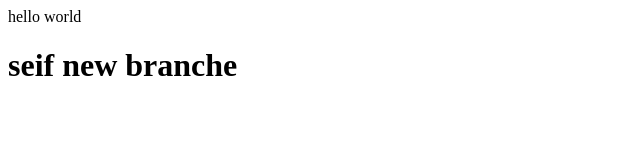
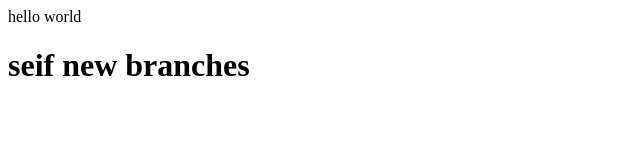
Before and after one commit to Safasif0/test-training, a plain HTML site: page index.html in a window 1280 px wide. Shown: the full height of the page, 0-640 px from the left. Drawn offline with Linux system fonts and the light colour scheme.

Commit message:
new branche

```diff
--- a/index.html
+++ b/index.html
@@ -8,7 +8,8 @@
 <body>
     hello world
     <h1>
-        seif  new branche
+        seif  new branches
+
     </h1>
 </body>
 </html>
```
